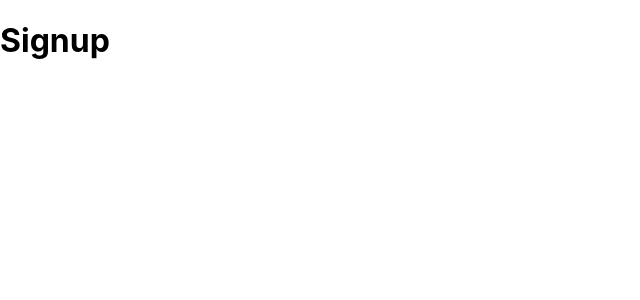
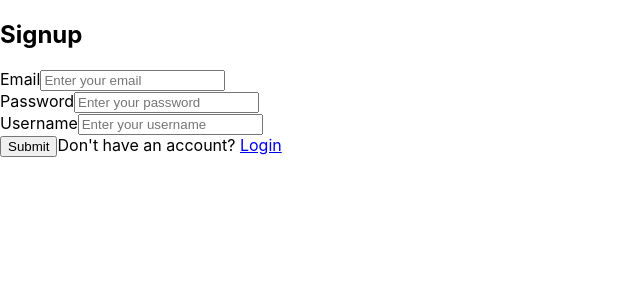
Before and after one commit to lukkn/CivicHacks, a React (Create React App) app in the folder client/: page /signup in a window 1280 px wide. Shown: the top 300 px of the page, without its empty margins (0-640 px from the left). Built offline with nearby package versions, Linux system fonts and the light colour scheme.

Commit message:
Create login/signup form

```diff
--- a/client/src/pages/Login.jsx
+++ b/client/src/pages/Login.jsx
@@ -1,11 +1,93 @@
-import React from 'react';
+import React, { useState } from "react";
+import { Link, useNavigate } from "react-router-dom";
+import { ToastContainer, toast } from "react-toastify";
+import axios from "axios";
 
 const Login = () => {
-    return (
+  const navigate = useNavigate();
+  const [inputValue, setInputValue] = useState({
+    email: "",
+    password: "",
+  });
+  const { email, password } = inputValue;
+  const handleOnChange = (e) => {
+    const { name, value } = e.target;
+    setInputValue({
+      ...inputValue,
+      [name]: value,
+    });
+  };
+
+  const handleError = (err) =>
+    toast.error(err, {
+      position: "bottom-left",
+    });
+  const handleSuccess = (msg) =>
+    toast.success(msg, {
+      position: "bottom-left",
+    });
+
+  const handleSubmit = async (e) => {
+    e.preventDefault();
+    try {
+      const { data } = await axios.post(
+        process.env.REACT_APP_SERVER_URL + "/login",
+        {
+          ...inputValue,
+        },
+        { withCredentials: true }
+      );
+      console.log(data);
+      const { success, message } = data;
+      if (success) {
+        handleSuccess(message);
+        setTimeout(() => {
+          navigate("/");
+        }, 1000);
+      } else {
+        handleError(message);
+      }
+    } catch (error) {
+      console.log(error);
+    }
+    setInputValue({
+      ...inputValue,
+      email: "",
+      password: "",
+    });
+  };
+
+  return (
+    <div className="form_container">
+      <h2>Login</h2>
+      <form onSubmit={handleSubmit}>
         <div>
-            <h1>Login</h1>
+          <label htmlFor="email">Email</label>
+          <input
+            type="email"
+            name="email"
+            value={email}
+            placeholder="Enter your email"
+            onChange={handleOnChange}
+          />
         </div>
-    );
+        <div>
+          <label htmlFor="password">Password</label>
+          <input
+            type="password"
+            name="password"
+            value={password}
+            placeholder="Enter your password"
+            onChange={handleOnChange}
+          />
+        </div>
+        <button type="submit">Submit</button>
+        <span>
+          Already have an account? <Link to={"/signup"}>Signup</Link>
+        </span>
+      </form>
+      <ToastContainer />
+    </div>
+  );
 };
-
 export default Login;
--- a/client/src/pages/Signup.jsx
+++ b/client/src/pages/Signup.jsx
@@ -1,11 +1,106 @@
-import React from 'react';
+import React, { useState } from "react";
+import { Link, useNavigate } from "react-router-dom";
+import axios from "axios";
+import { ToastContainer, toast } from "react-toastify";
 
 const Signup = () => {
-    return (
+  const navigate = useNavigate();
+  const [inputValue, setInputValue] = useState({
+    email: "",
+    password: "",
+    username: "",
+  });
+  const { email, password, username } = inputValue;
+  const handleOnChange = (e) => {
+    const { name, value } = e.target;
+    setInputValue({
+      ...inputValue,
+      [name]: value,
+    });
+  };
+
+  const handleError = (err) =>
+    toast.error(err, {
+      position: "bottom-left",
+    });
+  const handleSuccess = (msg) =>
+    toast.success(msg, {
+      position: "bottom-right",
+    });
+
+  const handleSubmit = async (e) => {
+    e.preventDefault();
+    try {
+      const { data } = await axios.post(
+        process.env.REACT_APP_SERVER_URL + "/signup",
+        {
+          ...inputValue,
+        },
+        { withCredentials: true }
+      );
+      const { success, message } = data;
+      if (success) {
+        handleSuccess(message);
+        setTimeout(() => {
+          navigate("/");
+        }, 1000);
+      } else {
+        handleError(message);
+      }
+    } catch (error) {
+      console.log(error);
+    }
+    setInputValue({
+      ...inputValue,
+      email: "",
+      password: "",
+      username: "",
+    });
+  };
+
+  return (
+    <div className="form_container">
+      <h2>Signup</h2>
+      <form onSubmit={handleSubmit}>
         <div>
-            <h1>Signup</h1>
+          <label htmlFor="email">Email</label>
+          <input
+            type="email"
+            name="email"
+            value={email}
+            placeholder="Enter your email"
+            onChange={handleOnChange}
+          />
         </div>
-    );
+        <div>
+          <label htmlFor="password">Password</label>
+          <input
+            type="password"
+            name="password"
+            value={password}
+            placeholder="Enter your password"
+            onChange={handleOnChange}
+          />
+        </div>
+
+        <div>
+          <label htmlFor="username">Username</label>
+          <input
+            type="text"
+            name="username"
+            value={username}
+            placeholder="Enter your username"
+            onChange={handleOnChange}
+          />
+        </div>
+        <button type="submit">Submit</button>
+        <span>
+          Don't have an account? <Link to={"/login"}>Login</Link>
+        </span>
+      </form>
+      <ToastContainer />
+    </div>
+  );
 };
 
 export default Signup;
```
